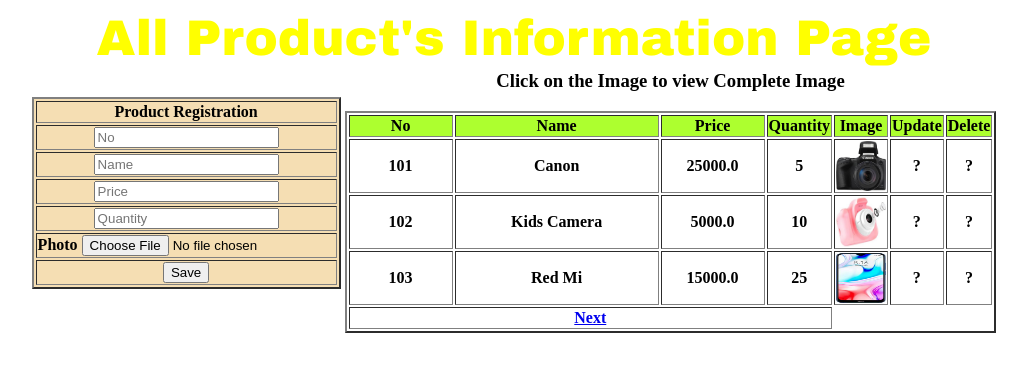
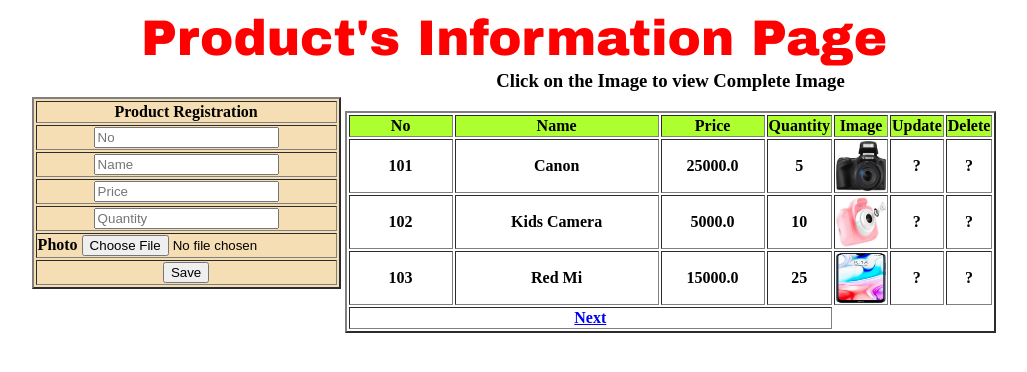
Before and after one commit to naveenzoom6/Product, a Django app: page / in a window 1280 px wide. Shown: the top 372 px of the page, without its empty margins (126-1153 px from the left). Run offline with Django 3.2, Linux system fonts and the light colour scheme; data comes from the database, SQL or seed files in the repository; lists and menus that the app fills with data are empty.

Commit message:
py commit

```diff
--- a/Prject24/templates/index.html
+++ b/Prject24/templates/index.html
@@ -3,8 +3,8 @@
     <body>
         <table align="center" border="0">
             <tr>
-                <th colspan="2" style="text-align: center;font-family: 'Arial Black';font-size: 50px;color: yellow">
-                    All Product's Information Page
+                <th colspan="2" style="text-align: center;font-family: 'Arial Black';font-size: 50px;color: red">
+                    Product's Information Page
                 </th>
             </tr>
 
```
